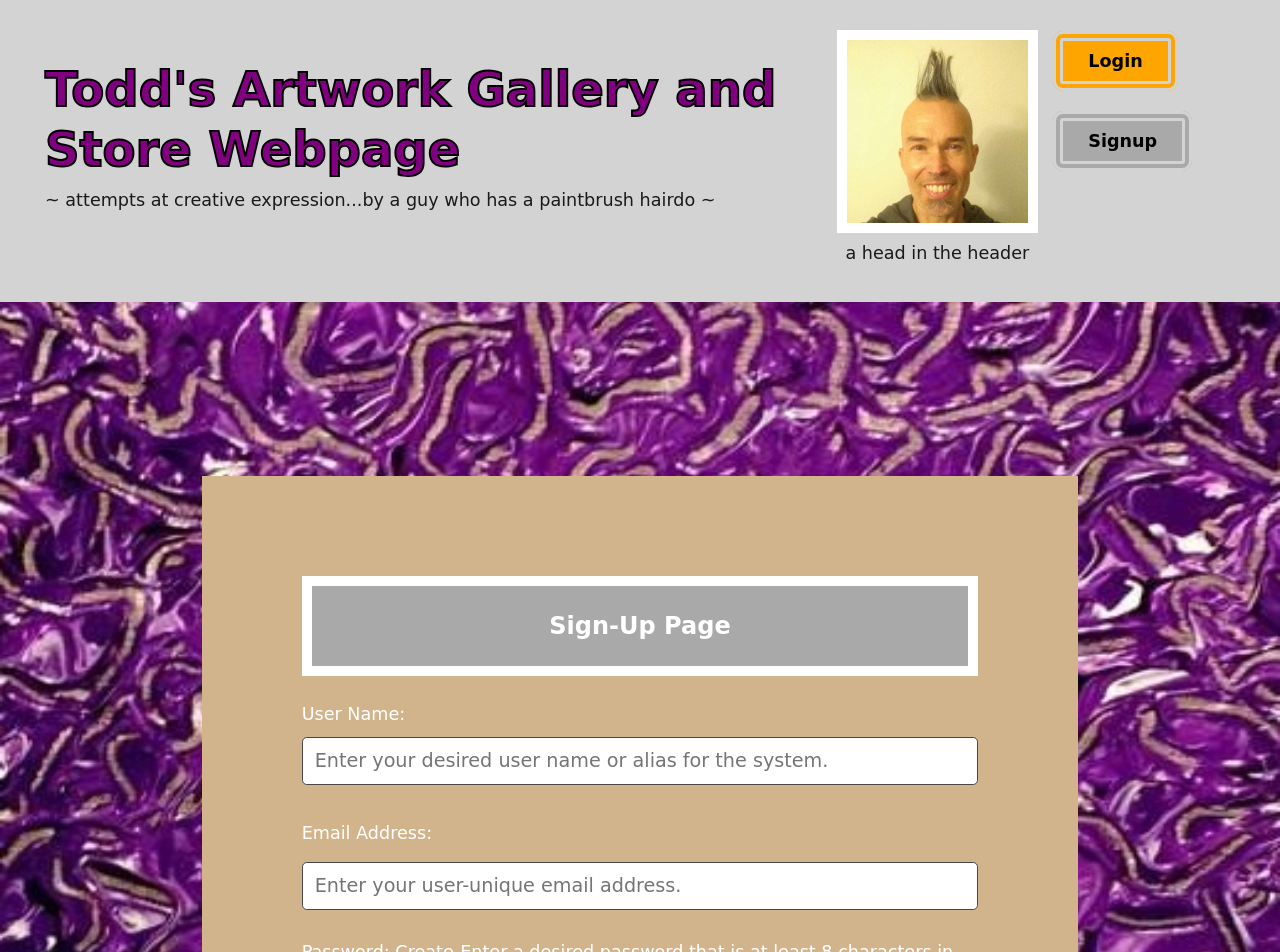
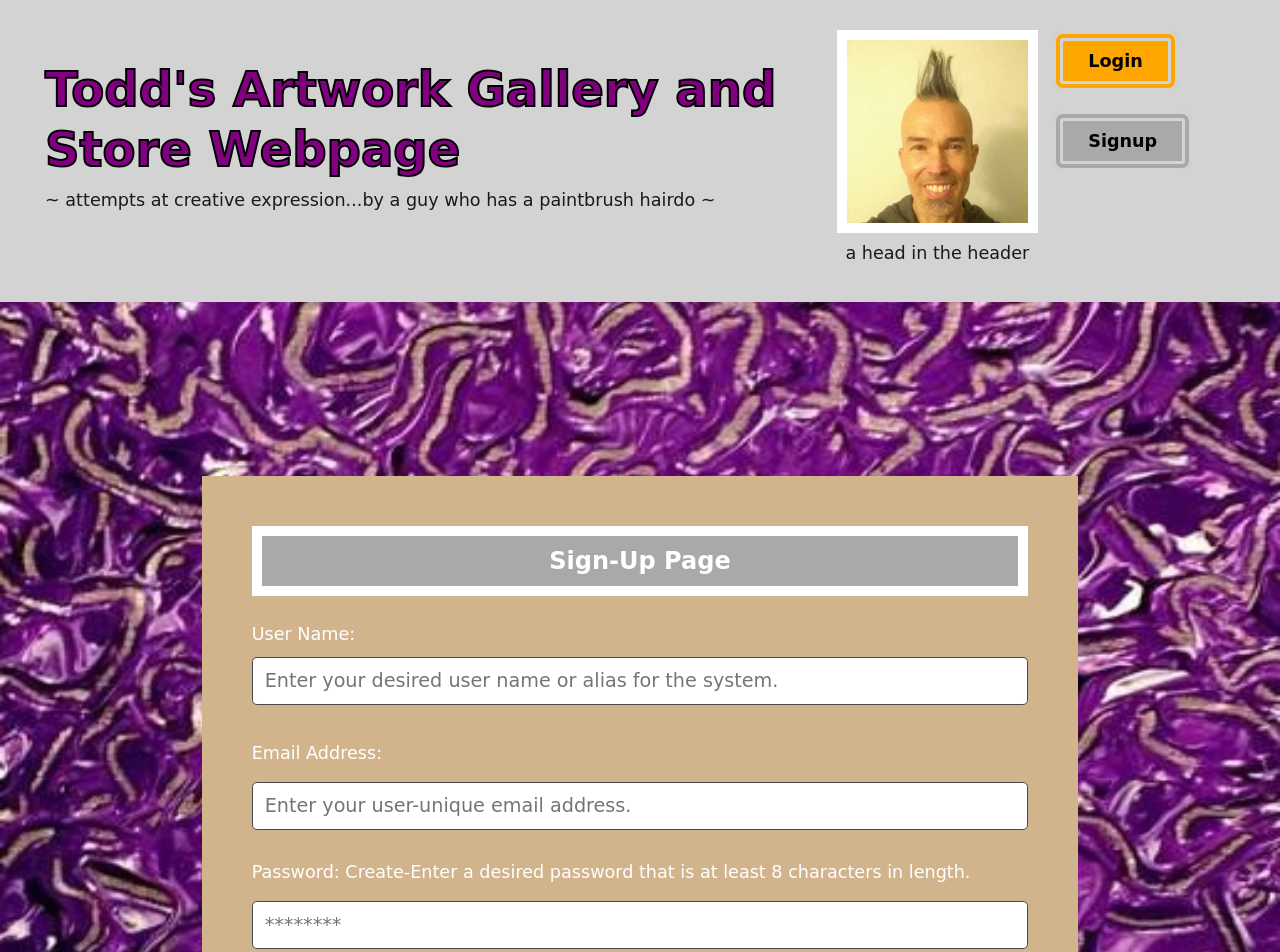
Before and after one commit to Todd-Kridel/todd-artwork-gallery, a React (Create React App) app in the folder client/: page /signup in a window 1280 px wide. Shown: the top 952 px of the page. Built offline with nearby package versions, Linux system fonts and the light colour scheme.

Commit message:
refinements

```diff
--- a/client/src/components/Footer/index.js
+++ b/client/src/components/Footer/index.js
@@ -15,8 +15,7 @@ const Footer = () => {
       <br/>
       <div className="p-centered">
         {location.pathname !== "/" && (
-          <button className="buttonHighlight p-centered" style={{leftPadding: "0px", rightPadding: "0px",
-            leftMargin: "0px", rightMargin: "0px"}} onClick={() => navigate(-1)}>
+          <button className="buttonHighlight p-centered" onClick={() => navigate(-1)}>
             Go Back
           </button>
         )}
--- a/client/src/components/Header/index.js
+++ b/client/src/components/Header/index.js
@@ -53,8 +53,7 @@ const Header = () => {
                     {/* {Auth.getProfile().data.username}'s profile */}
                   </Link><br/>
                 </p>
-                <button className="buttonNonHighlight, p-centered" style={{leftPadding: "0px", rightPadding: "0px",
-                  leftMargin: "0px", rightMargin: "0px"}} onClick={logout}>
+                <button className="buttonNonHighlight, p-centered" onClick={logout}>
                   Logout
                 </button>
               </>
--- a/client/src/pages/Login.js
+++ b/client/src/pages/Login.js
@@ -59,8 +59,8 @@ const Login = (props) => {
       <br/>
       <br/>
       <br/>
-      <div className="" style={{color: "white", backgroundColor: "tan", padding: "100px"}}>
-        <h4 className="p-centered" style={{color: "white", backgroundColor: "darkgray", padding: "25px",
+      <div className="" style={{color: "white", backgroundColor: "tan", padding: "50px"}}>
+        <h4 className="p-centered" style={{color: "white", backgroundColor: "darkgray", padding: "10px",
           marginBottom: "25px", border: "10px solid white"}}>
           Login Page</h4>
         <div className="card-body">
--- a/client/src/pages/Signup.js
+++ b/client/src/pages/Signup.js
@@ -51,8 +51,8 @@ const Signup = () => {
         <br/>
         <br/>
         <br/>
-        <div className="" style={{color: "white", backgroundColor: "tan", padding: "100px"}}>
-          <h4 className="p-centered" style={{color: "white", backgroundColor: "darkgray", padding: "25px",
+        <div className="" style={{color: "white", backgroundColor: "tan", padding: "50px"}}>
+          <h4 className="p-centered" style={{color: "white", backgroundColor: "darkgray", padding: "10px",
             marginBottom: "25px", border: "10px solid white"}}>
             Sign-Up Page
           </h4>
```
